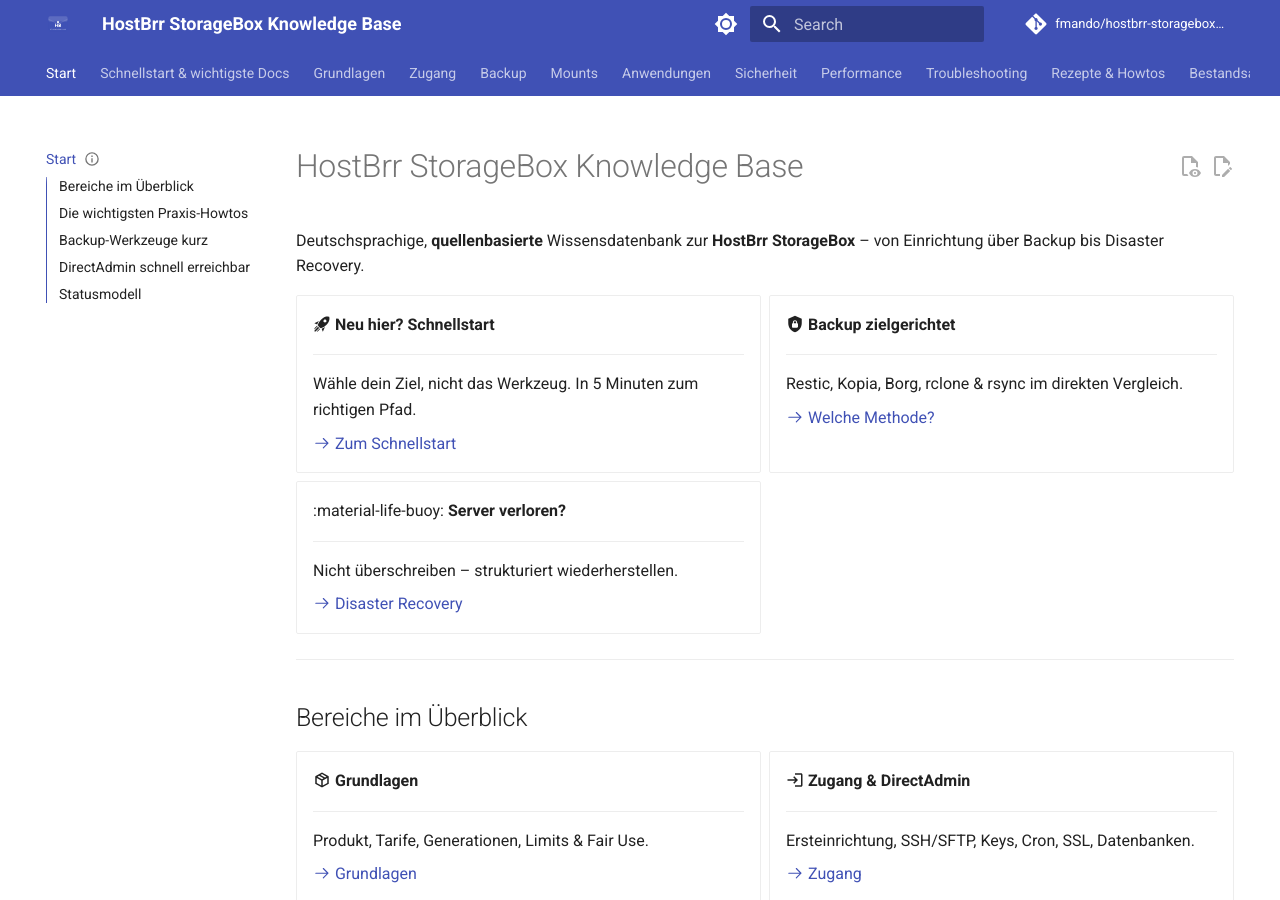
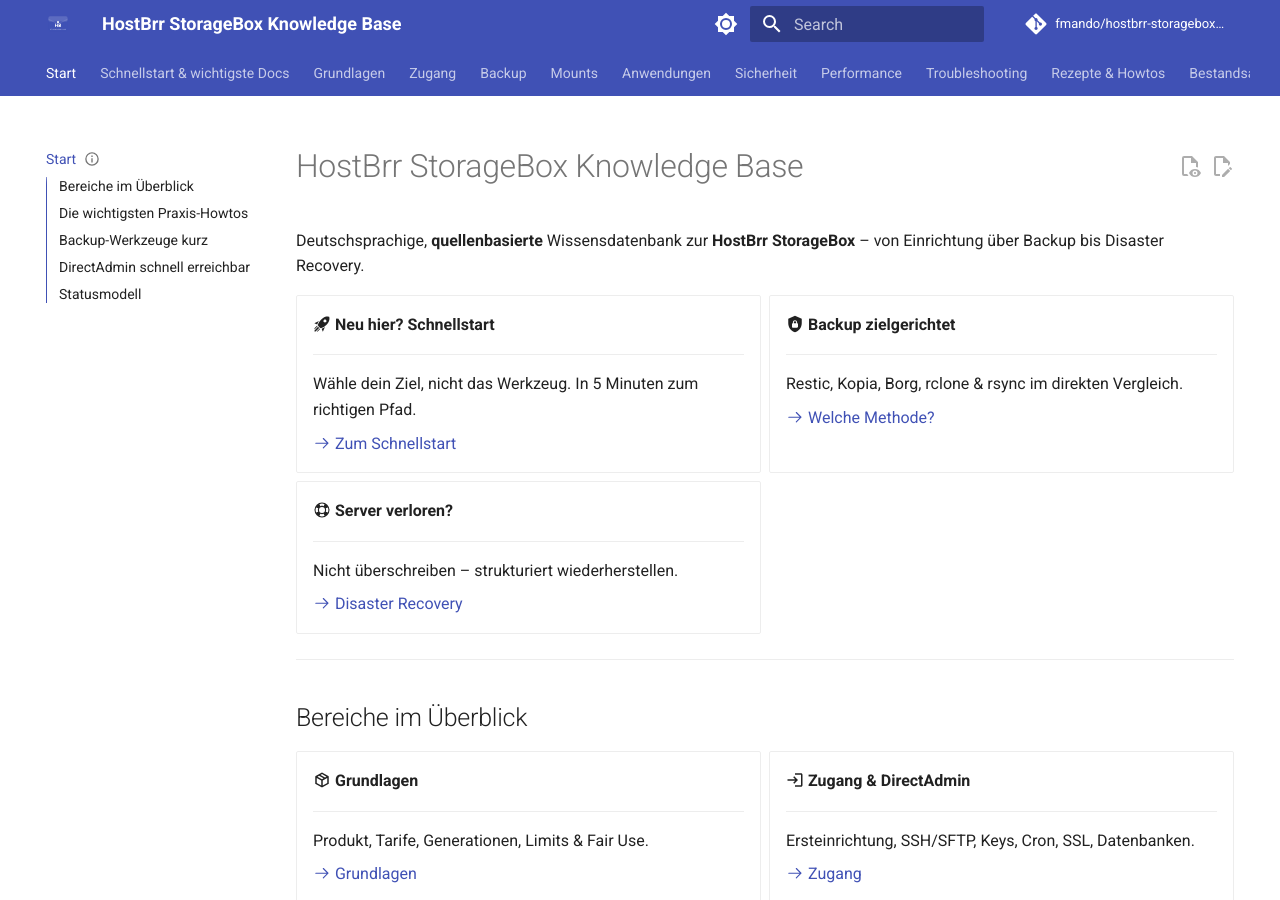
Before and after one commit to fmando/hostbrr-storagebox-kb, an MkDocs documentation site: the page built from docs/index.md, in a window 1280 px wide and 900 px high. Built offline with MkDocs 1.6.1 and Material for MkDocs 9.7.7, drawn with Linux system fonts in a browser that asks for light colours; comment, search, counter and statistics services are not loaded.

Commit message:
fix: correct invalid material icons (life-buoy, nextcloud)

```diff
--- a/docs/index.md
+++ b/docs/index.md
@@ -26,7 +26,7 @@
 
     [:octicons-arrow-right-24: Welche Methode?](03-backup/welche-backup-methode.md)
 
-- :material-life-buoy: __Server verloren?__
+- :material-lifebuoy: __Server verloren?__
 
     ---
 
```
Also changed, not shown: other parts of docs/index.md (+1 -1 lines).
